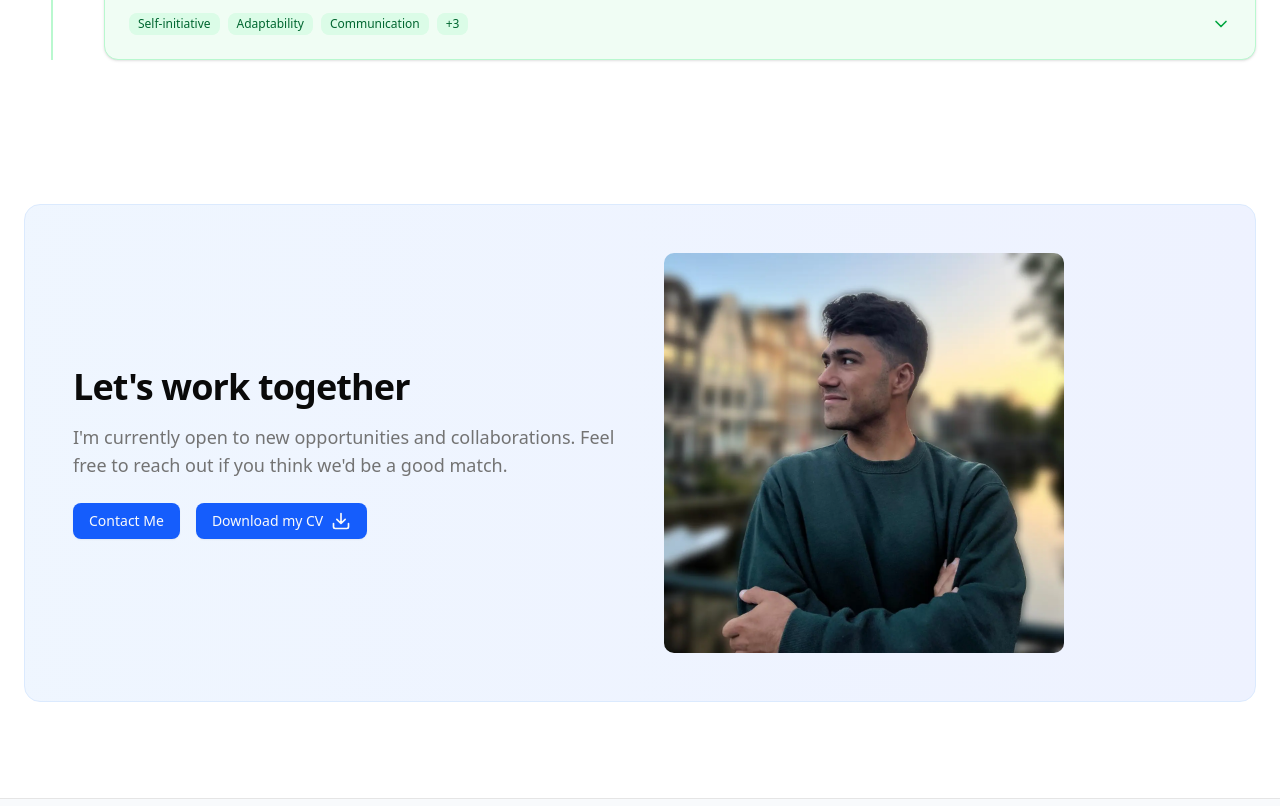
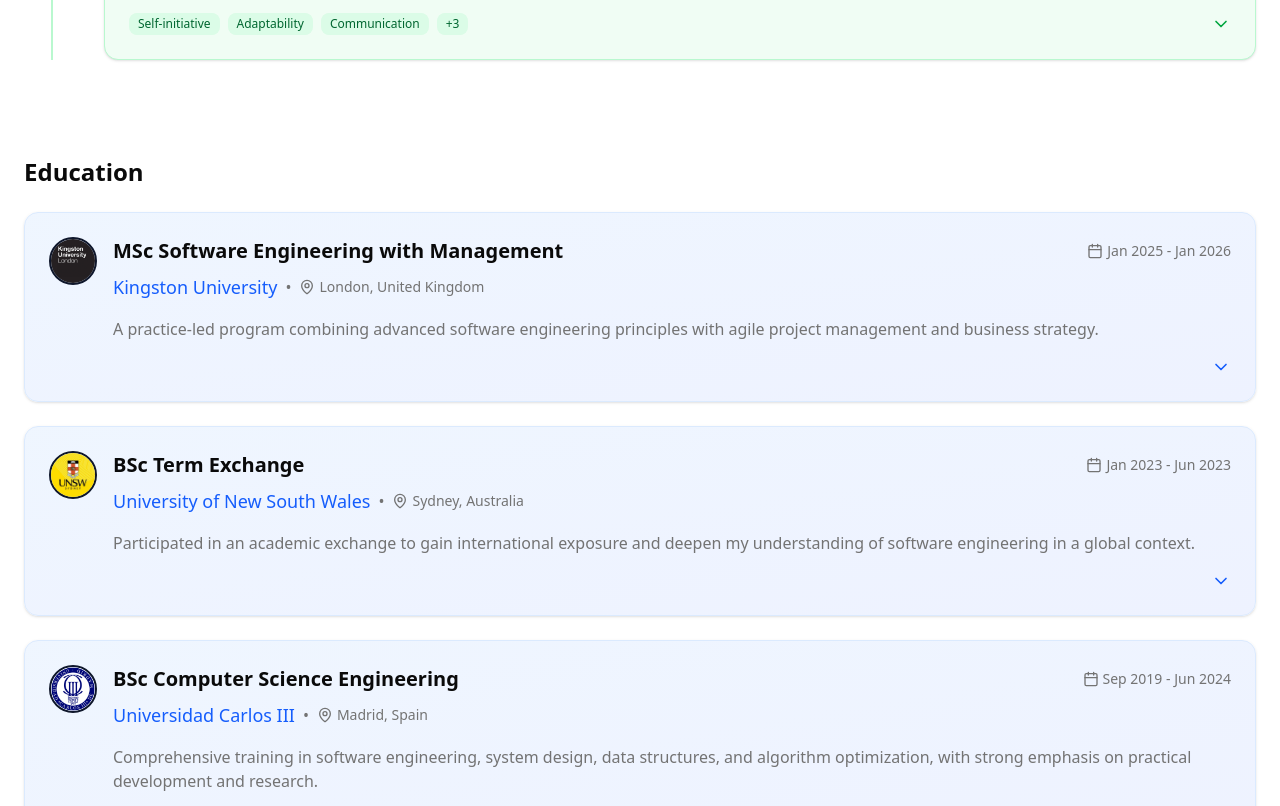
Before and after one commit to PabloRius/Portfolio, an Astro site: page / in a window 1280 px wide. Shown: the part 3712-4518 px from the top of the page. Built offline with nearby package versions, Linux system fonts and the light colour scheme; Astro itself is replaced by a stand-in of ours.

Commit message:
Add education section

```diff
--- /dev/null
+++ b/src/components/education/card.tsx
@@ -0,0 +1,137 @@
+import type { Education } from "@/content.config";
+import { format, parseISO } from "date-fns";
+import { useEffect, useRef, useState } from "react";
+import BookOpenIcon from "../icons/book-open-icon";
+import CalendarIcon from "../icons/calendar-icon";
+import ChevronDownIcon from "../icons/chevron-down-icon";
+import ChevronUpIcon from "../icons/chevron-up-icon";
+import GraduationCapIcon from "../icons/graduation-cap-icon";
+import MapPinIcon from "../icons/map-pin-icon";
+
+export default function EducationCard({ education }: { education: Education }) {
+  const [expanded, setExpanded] = useState<boolean>(false);
+  const [contentHeight, setContentHeight] = useState<number>(0);
+  const contentRef = useRef<HTMLDivElement>(null);
+
+  useEffect(() => {
+    if (contentRef.current) {
+      setContentHeight(expanded ? contentRef.current.scrollHeight : 0);
+    }
+  }, [expanded]);
+
+  const toggleExpand = (id: number) => {
+    setExpanded((prev) => !prev);
+  };
+
+  const formatDate = (dateString: string) => {
+    if (dateString === "Present") return "Present";
+    try {
+      return format(parseISO(`${dateString}-01`), "MMM yyyy");
+    } catch (error) {
+      return dateString;
+    }
+  };
+
+  return (
+    <div
+      key={education.id}
+      className="bg-gradient-to-br from-blue-50 to-indigo-50 dark:from-blue-950/50 dark:to-indigo-950/50 rounded-xl p-6 border border-blue-100 dark:border-blue-900 shadow-sm"
+    >
+      <div className="flex items-start gap-4">
+        <div className="flex-shrink-0">
+          <div className="h-12 w-12 rounded-full bg-blue-100 dark:bg-blue-900/50 flex items-center justify-center border-2 dark:border-blue-900 border-slate-900 overflow-hidden">
+            {education.logo ? (
+              <img src={education.logo}></img>
+            ) : (
+              <GraduationCapIcon className="h-6 w-6 text-blue-600 dark:text-blue-400" />
+            )}
+          </div>
+        </div>
+
+        <div className="flex-grow">
+          <div
+            className="cursor-pointer"
+            onClick={() => toggleExpand(education.id)}
+          >
+            <div className="flex flex-col md:flex-row md:items-center justify-between mb-2">
+              <h4 className="text-xl font-bold">{education.degree}</h4>
+              <div className="flex items-center text-sm text-muted-foreground">
+                <CalendarIcon className="h-4 w-4 mr-1" />
+                <span>
+                  {formatDate(education.startDate)} -{" "}
+                  {formatDate(education.endDate)}
+                </span>
+              </div>
+            </div>
+
+            <div className="flex flex-col md:flex-row md:items-center gap-2 mb-4">
+              <div className="text-lg font-medium text-blue-600 dark:text-blue-400">
+                {education.institution}
+              </div>
+              <div className="hidden md:block text-muted-foreground">•</div>
+              <div className="flex items-center text-sm text-muted-foreground">
+                <MapPinIcon className="h-4 w-4 mr-1" />
+                <span>{education.location}</span>
+              </div>
+            </div>
+
+            <p className="text-muted-foreground mb-4">
+              {education.description}
+            </p>
+
+            <div className="flex justify-end">
+              <div className="text-blue-600 dark:text-blue-400">
+                {expanded ? (
+                  <ChevronUpIcon className="h-5 w-5" />
+                ) : (
+                  <ChevronDownIcon className="h-5 w-5" />
+                )}
+              </div>
+            </div>
+          </div>
+
+          <div
+            ref={contentRef}
+            className="overflow-hidden transition-all duration-300 ease-in-out"
+            style={{ height: `${contentHeight}px` }}
+          >
+            <div className="mt-6 pt-6 border-t border-blue-200 dark:border-blue-800">
+              <div className="grid grid-cols-1 md:grid-cols-2 gap-6">
+                <div>
+                  <h5 className="font-semibold flex items-center mb-3">
+                    <BookOpenIcon className="h-4 w-4 mr-2 text-blue-600 dark:text-blue-400" />
+                    Relevant Courses
+                  </h5>
+                  <ul className="space-y-2">
+                    {education.courses.map((course, index) => (
+                      <li key={index} className="flex items-start gap-2">
+                        <div className="h-5 w-5 rounded-full bg-blue-100 dark:bg-blue-900/50 flex items-center justify-center flex-shrink-0 mt-0.5">
+                          <div className="h-2 w-2 rounded-full bg-blue-600 dark:bg-blue-400"></div>
+                        </div>
+                        <span>{course}</span>
+                      </li>
+                    ))}
+                  </ul>
+                </div>
+
+                <div>
+                  <h5 className="font-semibold mb-3">Achievements</h5>
+                  <ul className="space-y-2">
+                    {education.achievements.map((achievement, index) => (
+                      <li key={index} className="flex items-start gap-2">
+                        <div className="h-5 w-5 rounded-full bg-blue-100 dark:bg-blue-900/50 flex items-center justify-center flex-shrink-0 mt-0.5">
+                          <div className="h-2 w-2 rounded-full bg-blue-600 dark:bg-blue-400"></div>
+                        </div>
+                        <span>{achievement}</span>
+                      </li>
+                    ))}
+                  </ul>
+                </div>
+              </div>
+            </div>
+          </div>
+        </div>
+      </div>
+    </div>
+  );
+}
--- /dev/null
+++ b/src/components/education/timeline.tsx
@@ -0,0 +1,22 @@
+"use client";
+
+import type { Education } from "@/content.config";
+import EducationCard from "./card";
+
+interface EducationSectionProps {
+  education: Education[];
+}
+
+export default function EducationSection({ education }: EducationSectionProps) {
+  return (
+    <div className="space-y-6">
+      <h3 className="text-2xl font-bold">Education</h3>
+
+      <div className="grid grid-cols-1 gap-6">
+        {education.map((edu) => (
+          <EducationCard education={edu} />
+        ))}
+      </div>
+    </div>
+  );
+}
--- /dev/null
+++ b/src/components/icons/book-open-icon.tsx
@@ -0,0 +1,19 @@
+export default function BookOpenIcon({ className }: { className?: string }) {
+  return (
+    <svg
+      xmlns="http://www.w3.org/2000/svg"
+      width="24"
+      height="24"
+      viewBox="0 0 24 24"
+      fill="none"
+      stroke="currentColor"
+      stroke-width="2"
+      stroke-linecap="round"
+      stroke-linejoin="round"
+      className={`${className}`}
+    >
+      <path d="M12 7v14" />
+      <path d="M3 18a1 1 0 0 1-1-1V4a1 1 0 0 1 1-1h5a4 4 0 0 1 4 4 4 4 0 0 1 4-4h5a1 1 0 0 1 1 1v13a1 1 0 0 1-1 1h-6a3 3 0 0 0-3 3 3 3 0 0 0-3-3z" />
+    </svg>
+  );
+}
--- /dev/null
+++ b/src/components/icons/graduation-cap-icon.tsx
@@ -0,0 +1,24 @@
+export default function GraduationCapIcon({
+  className,
+}: {
+  className?: string;
+}) {
+  return (
+    <svg
+      xmlns="http://www.w3.org/2000/svg"
+      width="24"
+      height="24"
+      viewBox="0 0 24 24"
+      fill="none"
+      stroke="currentColor"
+      stroke-width="2"
+      stroke-linecap="round"
+      stroke-linejoin="round"
+      className={`${className}`}
+    >
+      <path d="M21.42 10.922a1 1 0 0 0-.019-1.838L12.83 5.18a2 2 0 0 0-1.66 0L2.6 9.08a1 1 0 0 0 0 1.832l8.57 3.908a2 2 0 0 0 1.66 0z" />
+      <path d="M22 10v6" />
+      <path d="M6 12.5V16a6 3 0 0 0 12 0v-3.5" />
+    </svg>
+  );
+}
--- /dev/null
+++ b/src/components/sections/education.astro
@@ -0,0 +1,12 @@
+---
+import EducationExperience from "@/components/education/timeline";
+import { getCollection } from "astro:content";
+
+const education = (await getCollection("education"))
+  .sort((a, b) => a.data.id - b.data.id)
+  .map((xp) => xp.data);
+---
+
+<section id="experience" class="px-6 py-8 md:py-12">
+  <EducationExperience client:load education={education} />
+</section>
--- a/src/content.config.ts
+++ b/src/content.config.ts
@@ -42,4 +42,23 @@ const volunteering = defineCollection({
 
 export type Experience = z.infer<typeof experienceSchema>;
 
-export const collections = { projects, experiences, volunteering };
+const educationSchema = z.object({
+  id: z.number(),
+  degree: z.string(),
+  institution: z.string(),
+  location: z.string(),
+  startDate: z.string(),
+  endDate: z.string(),
+  description: z.string(),
+  achievements: z.array(z.string()),
+  courses: z.array(z.string()),
+  logo: z.string().optional(),
+});
+
+const education = defineCollection({
+  schema: educationSchema,
+});
+
+export type Education = z.infer<typeof educationSchema>;
+
+export const collections = { projects, experiences, volunteering, education };
--- /dev/null
+++ b/src/content/education/kingston.md
@@ -0,0 +1,22 @@
+---
+id: 0
+degree: MSc Software Engineering with Management
+institution: Kingston University
+location: London, United Kingdom
+startDate: Jan 2025
+endDate: Jan 2026
+description: "A practice-led program combining advanced software engineering principles with agile project management and business strategy."
+achievements:
+  [
+    "Maintaining a strong academic record with an 8.8/10 GPA.",
+    "Leading a dissertation project to design a social network platform aimed at improving student engagement at KU.",
+  ]
+courses:
+  [
+    Agile Project Development,
+    Software Quality Engineering,
+    Software Architectures and Programming Models,
+    Business in Practice,
+  ]
+logo: /images/experiences/Kingston.webp
+---
--- /dev/null
+++ b/src/content/education/uc3m.md
@@ -0,0 +1,21 @@
+---
+id: 3
+degree: BSc Computer Science Engineering
+institution: Universidad Carlos III
+location: Madrid, Spain
+startDate: Sep 2019
+endDate: Jun 2024
+description: "Comprehensive training in software engineering, system design, data structures, and algorithm optimization, with strong emphasis on practical development and research."
+achievements:
+  [
+    "Awarded 2nd place in the LODCoreMadrid Chair competition for a dissertation project building a socio-economic data dashboard for the Comunidad de Madrid.",
+  ]
+courses:
+  [
+    Data Structures and Algorithms,
+    Web Development,
+    Operating Systems,
+    Distributed Systems,
+  ]
+logo: /images/experiences/UC3M.webp
+---
--- /dev/null
+++ b/src/content/education/unsw.md
@@ -0,0 +1,15 @@
+---
+id: 2
+degree: BSc Term Exchange
+institution: University of New South Wales
+location: Sydney, Australia
+startDate: Jan 2023
+endDate: Jun 2023
+description: "Participated in an academic exchange to gain international exposure and deepen my understanding of software engineering in a global context."
+achievements:
+  [
+    "Led a full-stack development team to build an e-invoicing management tool, applying agile principles in a cross-cultural setting.",
+  ]
+courses: [Web Design, Mobile Networks, Cybersecurity, Agile Project Management]
+logo: /images/experiences/UNSW.webp
+---
--- a/src/pages/index.astro
+++ b/src/pages/index.astro
@@ -1,5 +1,6 @@
 ---
 import CTASection from "@/components/sections/cta-section.astro";
+import Education from "@/components/sections/education.astro";
 import Experience from "@/components/sections/experience.astro";
 import HeroSection from "@/components/sections/hero-section.astro";
 import ProjectsSection from "@/components/sections/projects-section.astro";
@@ -18,6 +19,7 @@ import Layout from "@/layouts/Layout.astro";
     <SkillsSection />
     <Experience />
     <Volunteering />
+    <Education />
     <CTASection />
   </main></Layout
 >
```
Also changed, not shown: public/images/experiences/Kingston.webp (added), public/images/experiences/UC3M.webp (added), public/images/experiences/UNSW.webp (added).
